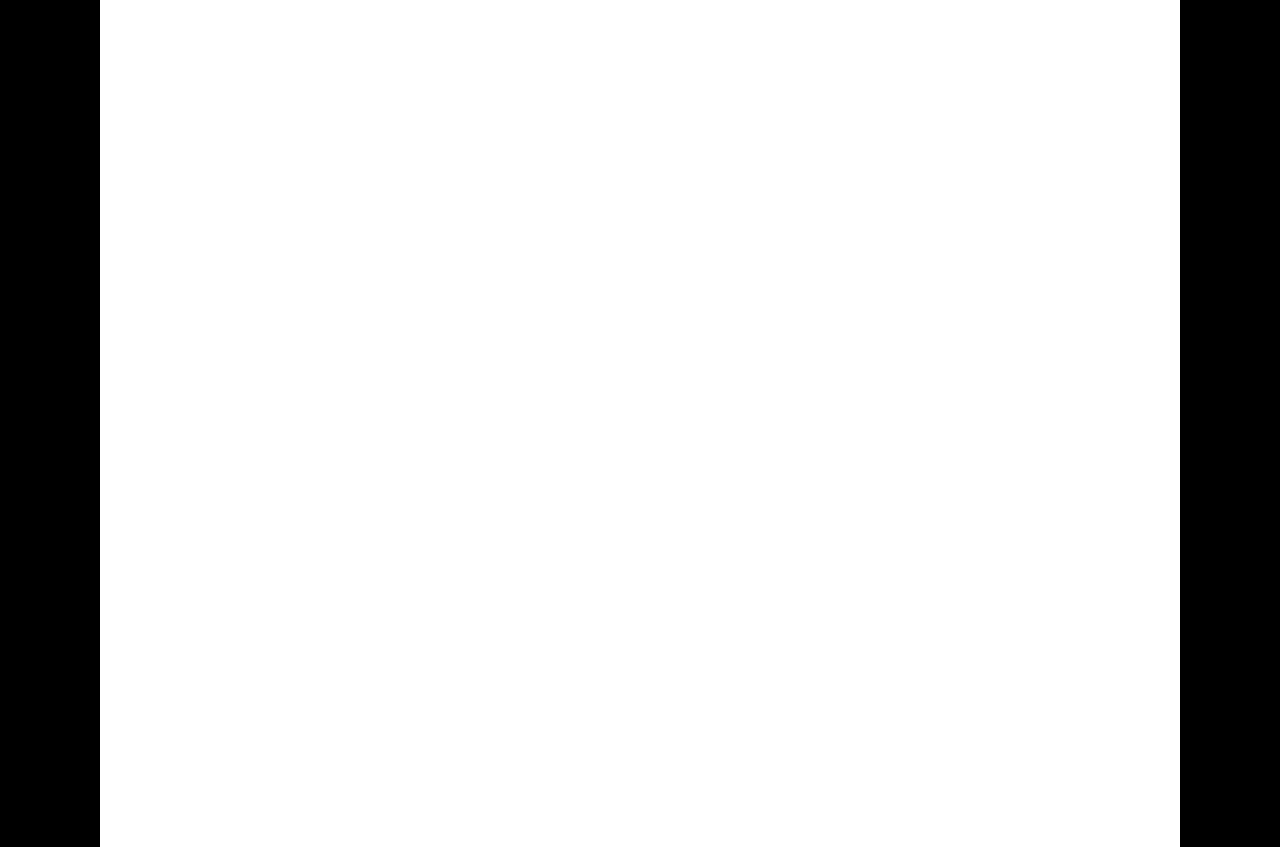
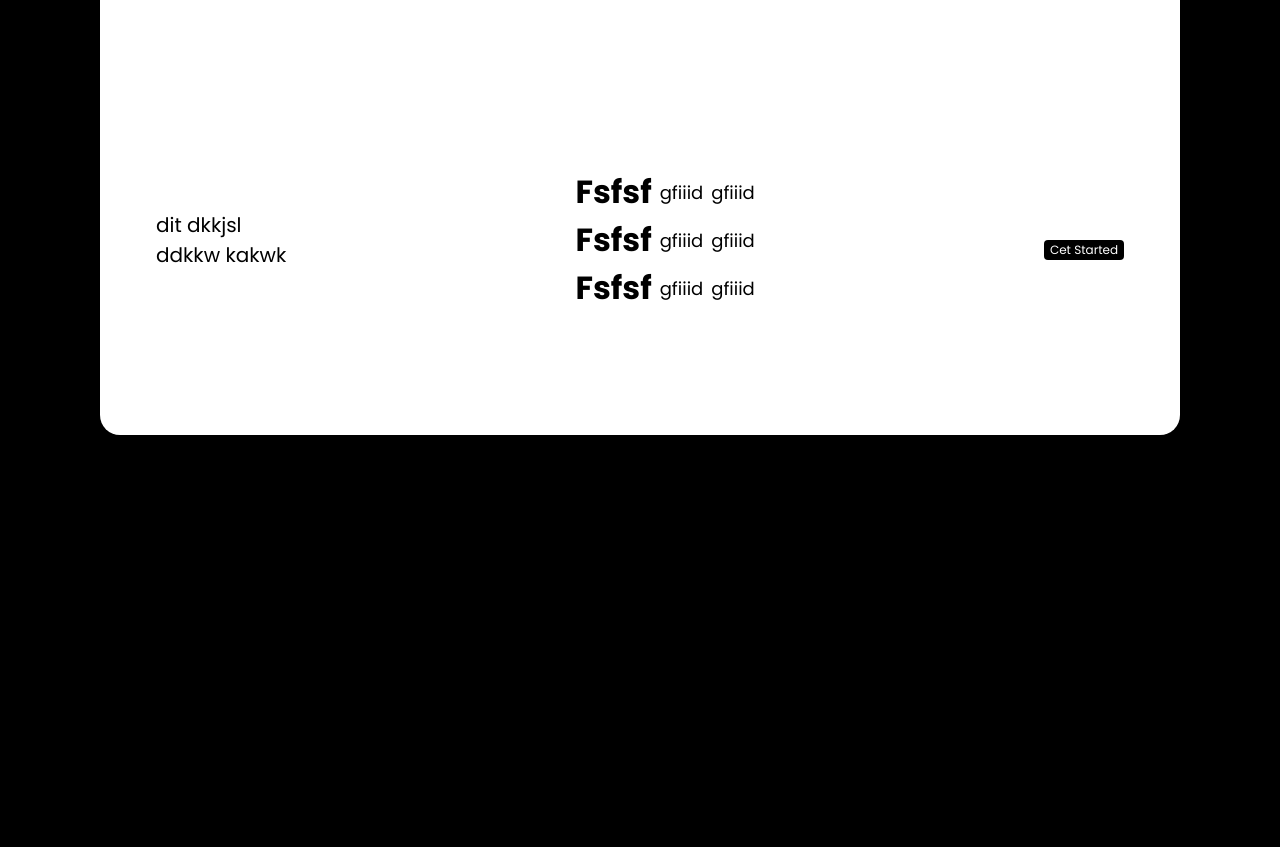
Before and after one commit to sa1kri/prukt1, a plain HTML site: page Новая папка (2)/2-!delivery/index.html in a window 1280 px wide. Shown: the part 2635-3482 px from the top of the page. Drawn offline with Linux system fonts and the light colour scheme.

Commit message:
Add files via upload

```diff
--- a/Новая папка (2)/2-!delivery/index.html
+++ b/Новая папка (2)/2-!delivery/index.html
@@ -224,6 +224,46 @@
             </div>
 
 
+            <div class="sevrer__3">
+                <div>
+                    <div class="rtert">
+                        <a class="ffffffssss">
+                            dit dkkjsl
+                        </a>
+                        <a class="ffffffssss">
+                            ddkkw kakwk
+                        </a>
+                    </div>
+                </div>
+                <div>
+                    <div>
+                        <div class="ytyt33">
+                            <h1>Fsfsf</h1>
+                            <a class="sasasa">gfiiid</a>
+                            <a class="sasasa">gfiiid</a>
+                        </div>
+                        <div class="ytyt33">
+                            <h1>Fsfsf</h1>
+                            <a class="sasasa">gfiiid</a>
+                            <a class="sasasa">gfiiid</a>
+                        </div>
+                        <div class="ytyt33">
+                            <h1>Fsfsf</h1>
+                            <a class="sasasa">gfiiid</a>
+                            <a class="sasasa">gfiiid</a>
+                        </div>
+                    </div>
+                </div>
+                <div>
+                    <div>
+                        <div class="sa1kri">
+                            <div class="sa1kri__1">
+                                <a class="write__pol">Cet Started</a>
+                            </div>
+                        </div>
+                    </div>
+                </div>
+            </div>
         </div>
     </div>
 
--- a/Новая папка (2)/2-!delivery/style.css
+++ b/Новая папка (2)/2-!delivery/style.css
@@ -26,7 +26,7 @@ html, body {
 
 .site {
     width: 1080px;
-    height: 100%;
+    height: 3000px;
     background-color: rgb(255, 255, 255);
     border-radius: 20px;
     margin-top: 70px;
@@ -196,3 +196,24 @@ html, body {
     justify-content: space-around;
     align-items: center;
 }
+
+.rtert {
+    display: flex;
+    flex-direction: column;
+}
+
+.ytyt33 {
+    display: flex;
+    flex-direction: row;
+    justify-content: space-around;
+    align-items: center;
+}
+
+.sasasa {
+    margin-left: 8px;
+    font-size: 18px;
+}
+
+.ffffffssss {
+    font-size: 20px;
+}
```
